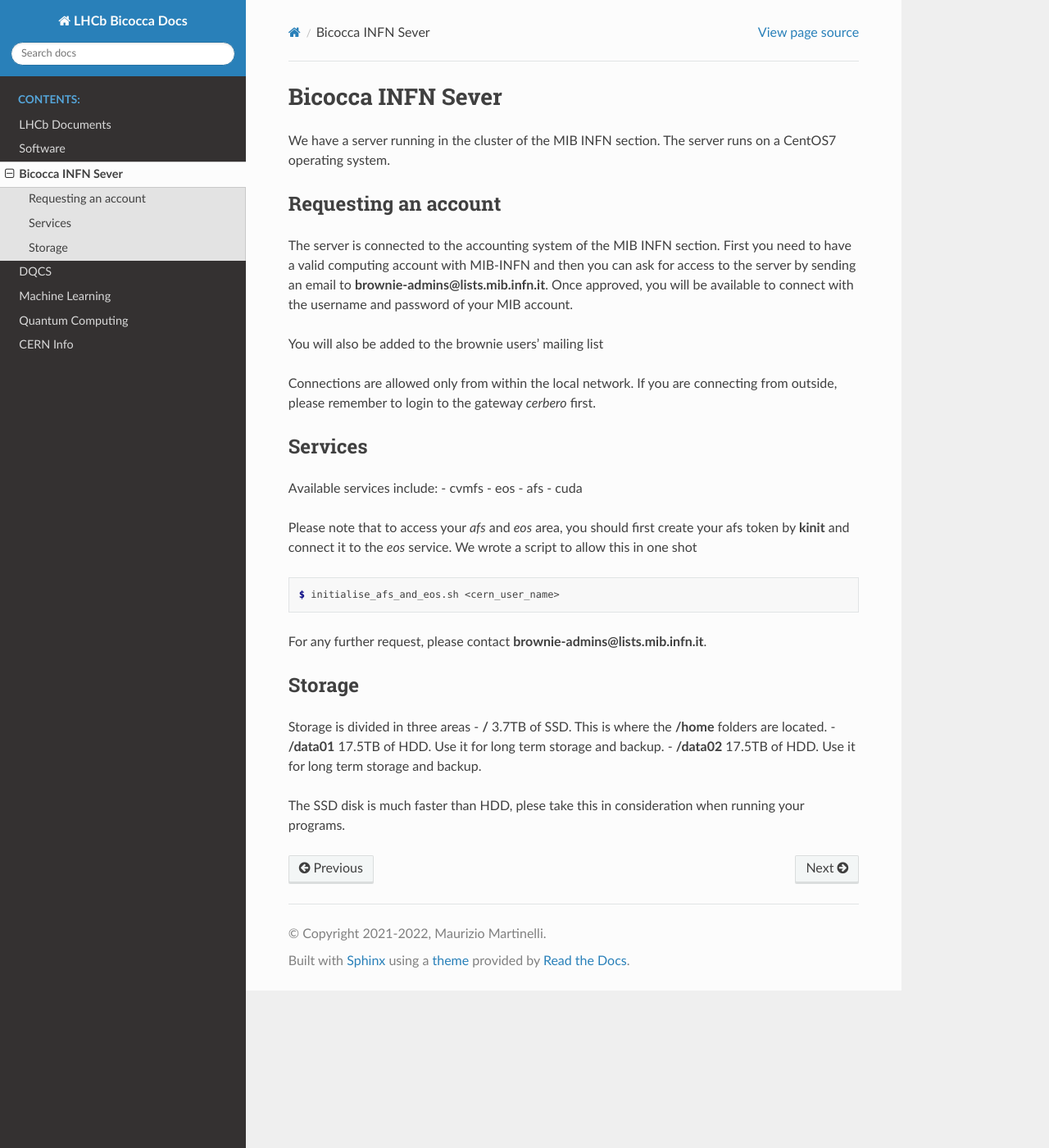
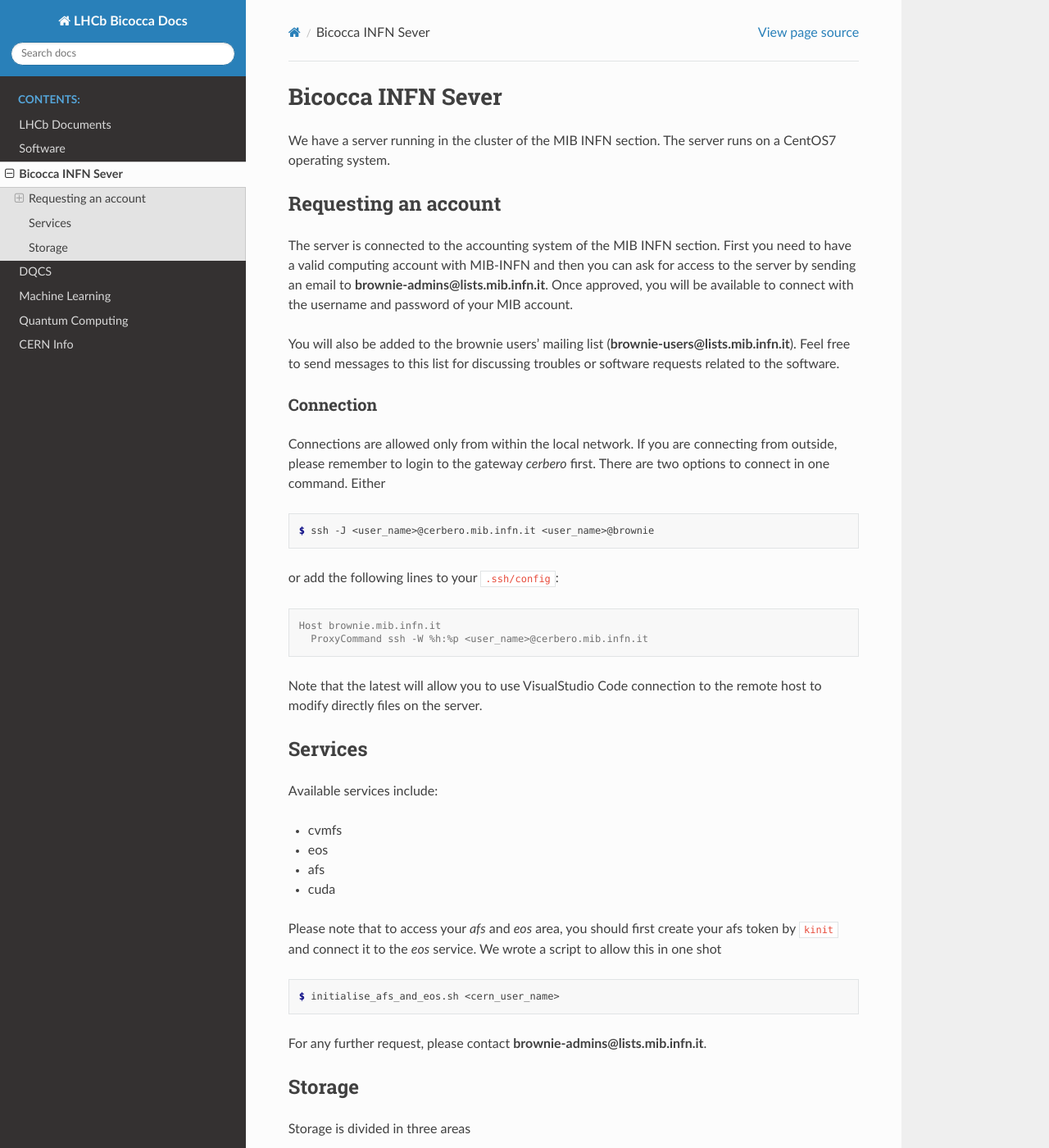
Before and after one commit to lhcb-bicocca/documentation, a Sphinx documentation site: the page built from docs/source/server.rst, in a window 1280 px wide and 1400 px high. Shown: the whole window at 82% size. Built offline with Sphinx 7.4.7 and the Read the Docs theme 2.0.0, drawn with Linux system fonts in a browser that asks for light colours; some of the changed text lies outside the part shown.

Commit message:
info on ssh
Added info on ssh connection to the server

```diff
--- a/docs/source/server.rst
+++ b/docs/source/server.rst
@@ -4,24 +4,43 @@ We have a server running in the cluster of the MIB INFN section.
 The server runs on a CentOS7 operating system.
 
 Requesting an account
-^^^^^^^^^^^^^^^^^^^^^
+*********************
 The server is connected to the accounting system of the MIB INFN section.
 First you need to have a valid computing account with MIB-INFN and then you can ask for access to the server by sending an email to **brownie-admins@lists.mib.infn.it**.
 Once approved, you will be available to connect with the username and password of your MIB account.
 
-You will also be added to the brownie users' mailing list
+You will also be added to the brownie users' mailing list (**brownie-users@lists.mib.infn.it**).
+Feel free to send messages to this list for discussing troubles or software requests related to the software.
+
+Connection
+==========
 
 Connections are allowed only from within the local network. If you are connecting from outside, please remember to login to the gateway *cerbero* first.
+There are two options to connect in one command. Either
+
+.. code-block:: console
+
+ $ ssh -J <user_name>@cerbero.mib.infn.it <user_name>@brownie
+
+or add the following lines to your ``.ssh/config``:
+
+.. code-block:: console
+
+ Host brownie.mib.infn.it
+   ProxyCommand ssh -W %h:%p <user_name>@cerbero.mib.infn.it
+
+Note that the latest will allow you to use VisualStudio Code connection to the remote host to modify directly files on the server.
 
 Services
-^^^^^^^^
+********
 Available services include:
+
 - cvmfs
 - eos
 - afs
 - cuda
 
-Please note that to access your *afs* and *eos* area, you should first create your afs token by **kinit** and connect it to the *eos* service.
+Please note that to access your *afs* and *eos* area, you should first create your afs token by ``kinit`` and connect it to the *eos* service.
 We wrote a script to allow this in one shot
 
 .. code-block:: console
@@ -32,10 +51,11 @@ We wrote a script to allow this in one shot
 For any further request, please contact **brownie-admins@lists.mib.infn.it**.
 
 Storage
-^^^^^^^
+*******
 Storage is divided in three areas
-- **/** 3.7TB of SSD. This is where the **/home** folders are located.
-- **/data01** 17.5TB of HDD. Use it for long term storage and backup.
-- **/data02** 17.5TB of HDD. Use it for long term storage and backup.
+
+- ``/`` 3.7TB of SSD. This is where the **/home** folders are located.
+- ``/data01`` 17.5TB of HDD. Use it for long term storage and backup.
+- ``/data02`` 17.5TB of HDD. Use it for long term storage and backup.
 
 The SSD disk is much faster than HDD, plese take this in consideration when running your programs.
```
